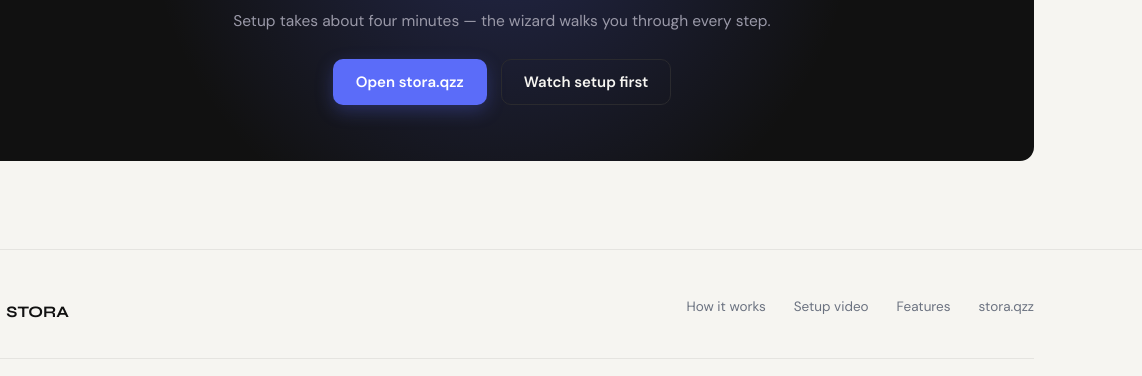
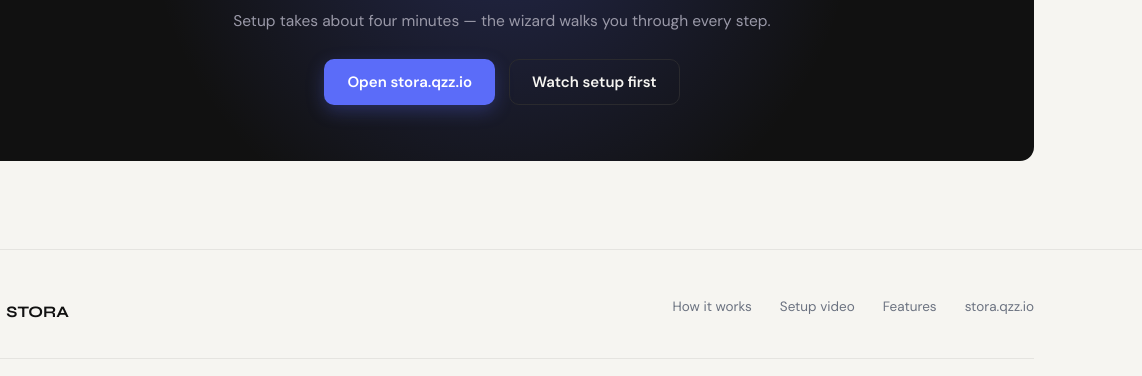
Before and after one commit to OgunSyntax/stora.github.io, a plain HTML site: page index.html in a window 1280 px wide. Shown: the part 3537-3913 px from the top of the page, 138-1280 px from the left. Drawn offline with Linux system fonts and the light colour scheme.

Commit message:
commit fixed links

```diff
--- a/index.html
+++ b/index.html
@@ -25,12 +25,12 @@
       <a href="#how-it-works">How it works</a>
       <a href="#video">Setup</a>
       <a href="#features">Features</a>
-      <a class="btn btn--primary btn--sm landing-nav__cta landing-nav__cta--mobile" href="https://stora.qzz">
+      <a class="btn btn--primary btn--sm landing-nav__cta landing-nav__cta--mobile" href="https://stora.qzz.io">
         Open Stora
       </a>
     </div>
 
-    <a class="btn btn--primary btn--sm landing-nav__cta" href="https://stora.qzz">
+    <a class="btn btn--primary btn--sm landing-nav__cta" href="https://stora.qzz.io">
       Open Stora
     </a>
 
@@ -244,7 +244,7 @@
       <h2>Point Stora at your server and go.</h2>
       <p>Setup takes about four minutes — the wizard walks you through every step.</p>
       <div class="final-cta__actions">
-        <a class="btn btn--primary" href="https://stora.qzz">Open stora.qzz</a>
+        <a class="btn btn--primary" href="https://stora.qzz.io">Open stora.qzz.io</a>
         <a class="btn btn--ghost-dark" href="#video">Watch setup first</a>
       </div>
     </div>
@@ -262,7 +262,7 @@
         <a href="#how-it-works">How it works</a>
         <a href="#video">Setup video</a>
         <a href="#features">Features</a>
-        <a href="https://stora.qzz">stora.qzz</a>
+        <a href="https://stora.qzz.io">stora.qzz.io</a>
       </nav>
     </div>
     <div class="landing-footer__bottom">
```
Also changed, not shown: src/partials/_final_cta_footer.html (+2 -2 lines), src/partials/_hero.html (+1 -1 lines), src/partials/_nav.html (+2 -2 lines), 1 other file.
